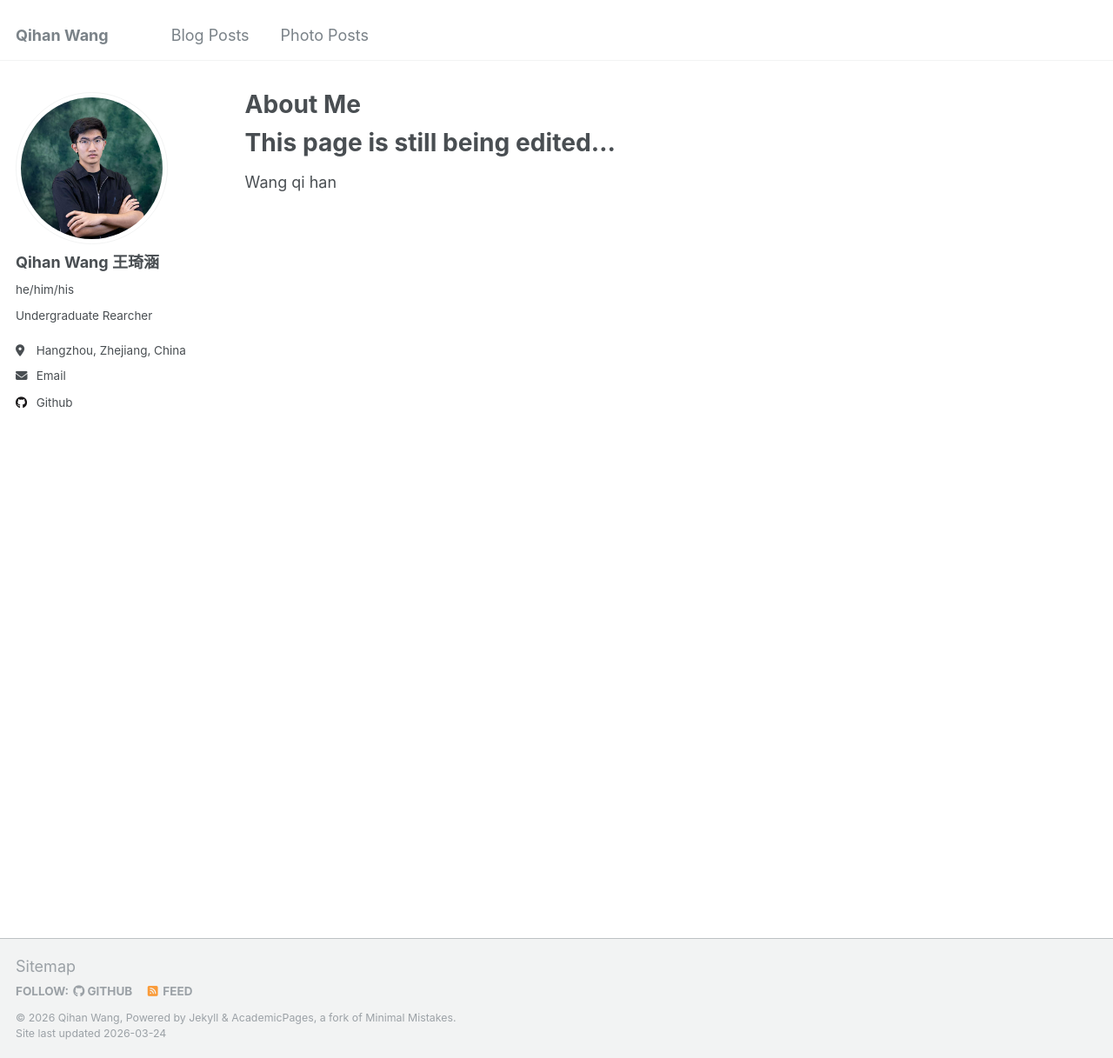
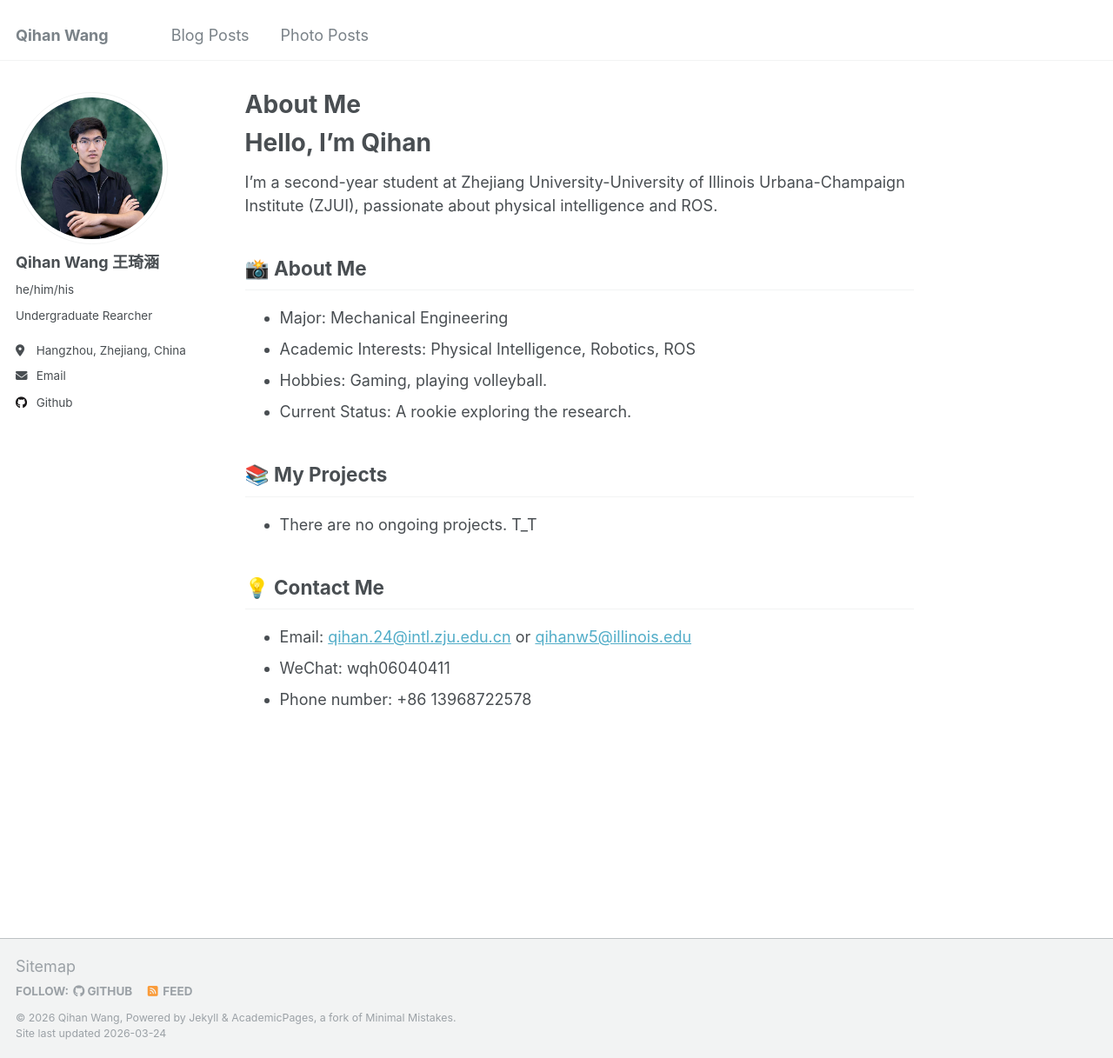
Before and after one commit to AnByss-neko/anbyss-neko.github.io, a Jekyll site: the page built from _pages/about.md, in a window 1280 px wide and 1217 px high. Shown: the whole window at 87% size. Built offline with Jekyll 4.4.1, drawn with Linux system fonts in a browser that asks for light colours.

Commit message:
3.24 Edit

```diff
--- a/_pages/about.md
+++ b/_pages/about.md
@@ -7,5 +7,20 @@ redirect_from:
   - /about.html
 ---
 
-# This page is still being edited...
-Wang qi han
+# Hello, I'm Qihan
+
+I'm a second-year student at Zhejiang University-University of Illinois Urbana-Champaign Institute (ZJUI), passionate about physical intelligence and ROS.
+
+## 📸 About Me
+- Major: Mechanical Engineering
+- Academic Interests: Physical Intelligence, Robotics, ROS
+- Hobbies: Gaming, playing volleyball.
+- Current Status: A rookie exploring the research.
+
+## 📚 My Projects
+- There are no ongoing projects. T_T
+
+## 💡 Contact Me
+- Email: [qihan.24@intl.zju.edu.cn](mailto:qihan.24@intl.zju.edu.cn) or [qihanw5@illinois.edu](mailto:qihanw5@illinois.edu)
+- WeChat: wqh06040411
+- Phone number: +86 13968722578
```
